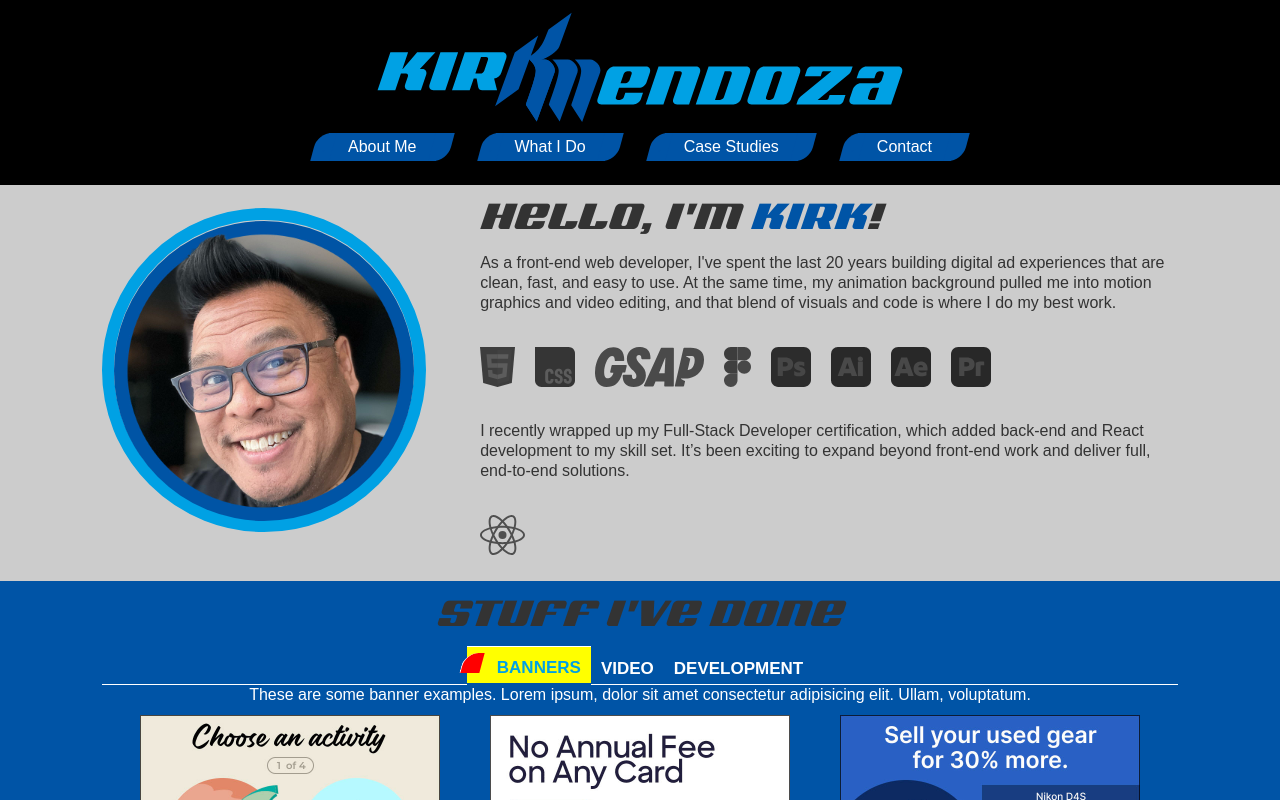
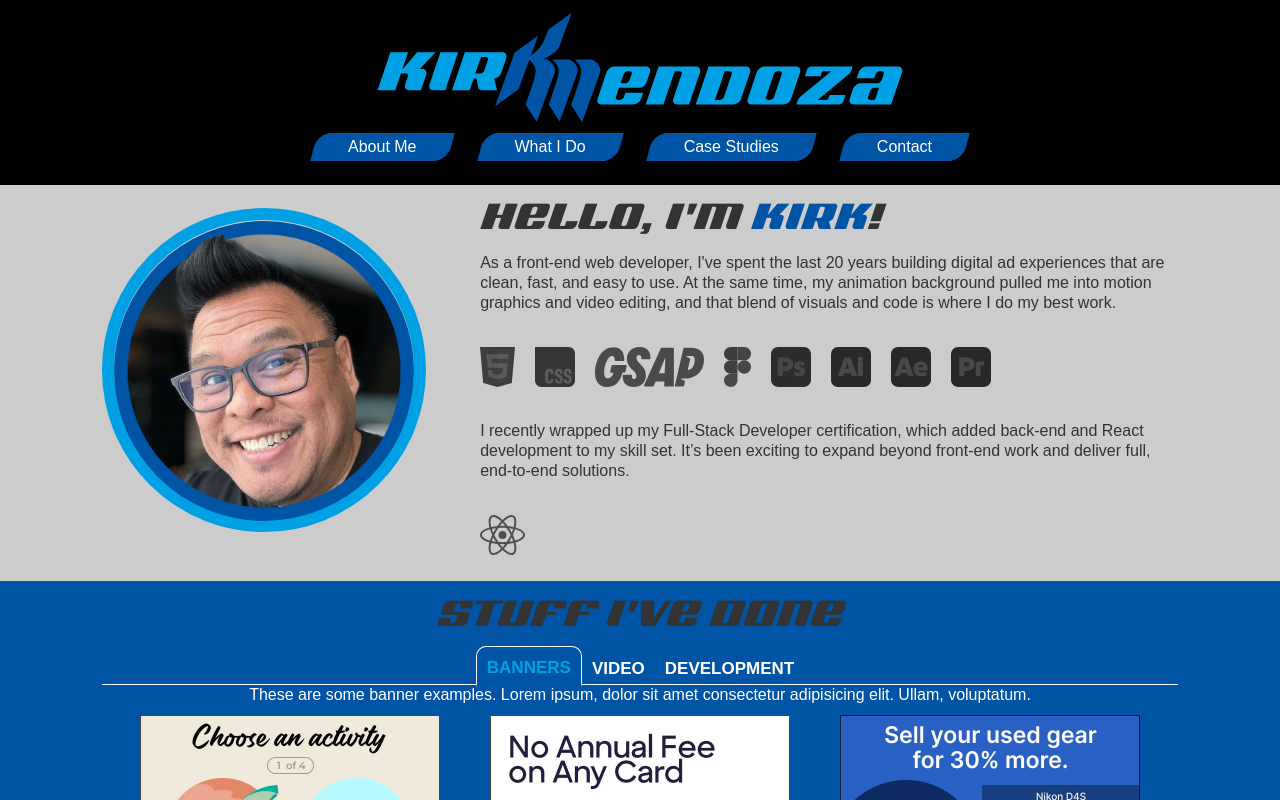
Before and after one commit to azodnemkrik/kirk-mendoza, a React (Vite) app in the folder client/: page / in a window 1280 px wide. Shown: the top 800 px of the page. Built offline with nearby package versions, Linux system fonts and the light colour scheme; a web font is replaced by a local one.

Commit message:
Updating StuffIDo navigation layout to make the horizontal white line appear across the entire page.

```diff
--- a/client/src/components/Site/StuffIDone.jsx
+++ b/client/src/components/Site/StuffIDone.jsx
@@ -30,7 +30,7 @@ const StuffIDone = ({ id, className }) => {
 					<h2 onClick={() => { handleCardClick(3) }} className={`card-label card-label-3 ${activeCard === 3 ? 'selected' : ''}`}>Development</h2>
 				</div>
 
-				<div className="three-cards-container">
+				<div className="three-cards-container ">
 
 					{/* <div className="card card-1 hidden"> */}
 					<div className={`card card-1 ${activeCard !== 1 ? 'hidden' : 'selected'}`}>
--- a/client/src/index.css
+++ b/client/src/index.css
@@ -421,7 +421,7 @@ li {
 	/* border-top: 1px solid #FFFFFF; */
 	/* border-left: 1px solid #FFFFFF; */
 	/* border-right: 1px solid #FFFFFF; */
-	/* border-radius: 10px 10px 0 0; */
+	border-radius: 10px 10px 0 0;
 	margin: 10px 0px 0px 0px;
 	padding: 3px 10px;
 	cursor: pointer;
@@ -429,16 +429,16 @@ li {
 }
 
 .card-label.selected {
-	background-color: yellow; /*#0054a6;*/
+	background-color: #0054a6;
 	color: #00a1e4;
-	/* border-radius: 10px 10px 0 0; */
+	border-radius: 10px 10px 0 0;
 	border-top: 1px solid #FFFFFF;
-	/* border-left: 1px solid #FFFFFF; */
-	/* border-right: 1px solid #FFFFFF; */
+	border-left: 1px solid #FFFFFF;
+	border-right: 1px solid #FFFFFF;
 	border-bottom: 4px solid #0054a6;
 }
 
-.card-label.selected:before {
+/* .card-label.selected:before {
 	content: '';
 	color: #0054a6;
 	display: inline-block;
@@ -448,13 +448,13 @@ li {
 	width: 3px;
 	height: auto;
 	border-left: 1px solid #FFFFFF;
-	/* border-right: 1px solid #FFFFFF; */
+	border-right: 1px solid #FFFFFF;
 	background-color: red;
 	padding: 10px 8px;
 	transform: skewX(-15deg);
 	border-radius: 14px 0 0 0;
 	transition: .25s;
-}
+} */
 
 .card {
 	/* display: inline-block; */
```
